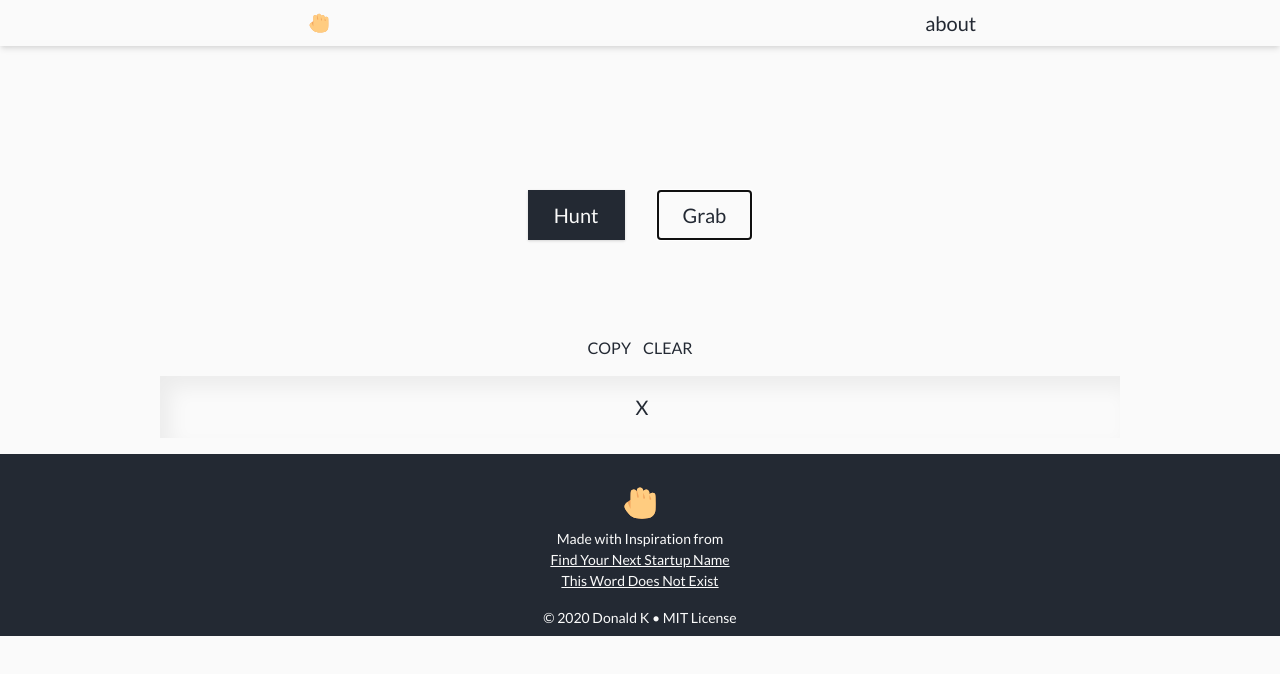
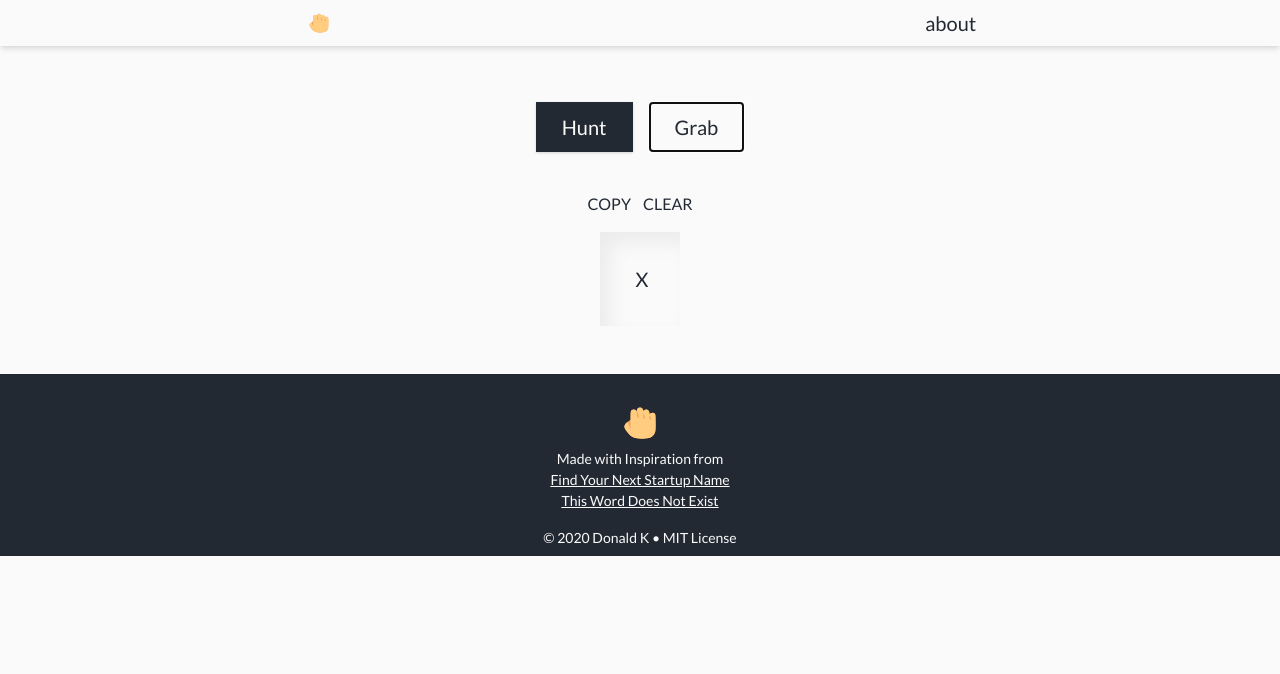
Before and after one commit to d3vkk/namegrab, a Vue app: page / in a window 1280 px wide. Both pictures are taken after a click on the button "Grab". Shown: the top 674 px of the page. Built offline with nearby package versions, Linux system fonts and the light colour scheme; no server answers.

Commit message:
refactor(ui): Add extra spacing

```diff
--- a/src/App.vue
+++ b/src/App.vue
@@ -14,7 +14,7 @@
       </div>
     </div>
     <div v-show="!showAboutPage">
-      <div class="p-8 m-4 text-center">
+      <div class="m-12 text-center">
         <div class="load-animation" v-show="isFetching">
           <div class="ball"></div>
           <div class="ball"></div>
@@ -25,9 +25,9 @@
         <div v-show="!isFetching" ref="showName" class="text-4xl font-bold"></div>
         <div v-show="!isFetching" ref="showSyllables" class="text-2xl italic"></div>
       </div>
-      <div class="p-8 m-4 text-center">
+      <div class="mx-4 mt-4 mb-8 text-center">
         <button
-          class="py-2 px-6 m-4 shadow text-xl primary-btn"
+          class="py-2 px-6 m-2 shadow text-xl primary-btn"
           title="Get Name"
           ref="getName"
           @click="getName()"
@@ -35,14 +35,14 @@
           :class="{ 'disabled-btn': isFetching }"
         >Hunt</button>
         <button
-          class="py-2 px-6 m-4 text-xl secondary-btn"
+          class="py-2 px-6 m-2 text-xl secondary-btn"
           title="Save Name"
           ref="saveName"
           @click="saveName()"
           :disabled="isFetching"
         >Grab</button>
       </div>
-      <div class="pt-8 mt-4 text-center">
+      <div class="m-4 text-center">
         <button
           class="text-base tertiary-btn uppercase mr-3"
           title="Copy Names To Clipboard"
@@ -50,11 +50,13 @@
         >Copy</button>
         <button class="text-base tertiary-btn uppercase" title="Clear" @click="clearNames()">Clear</button>
       </div>
-      <div class="my-4 mx-40 text-center saved-names-box">
-        <div v-if="savedNames.length != 0" ref="savedNames" class="m-4 text-xl p-4">
-          <div v-for="(name, nameIndex) in savedNames" :key="nameIndex">
-            <span class="inline-block mr-1">{{ name }}</span>
-            <span class="text-xl" @click="removeName(nameIndex)">X</span>
+      <div class="flex flex-row justify-center text-center">
+        <div class="mx-4 mb-12 saved-names-box">
+          <div v-if="savedNames.length != 0" ref="savedNames" class="m-4 p-4 text-xl">
+            <div v-for="(name, nameIndex) in savedNames" :key="nameIndex">
+              <span class="inline-block mr-1">{{ name }}</span>
+              <span class="text-xl" @click="removeName(nameIndex)">X</span>
+            </div>
           </div>
         </div>
       </div>
```
